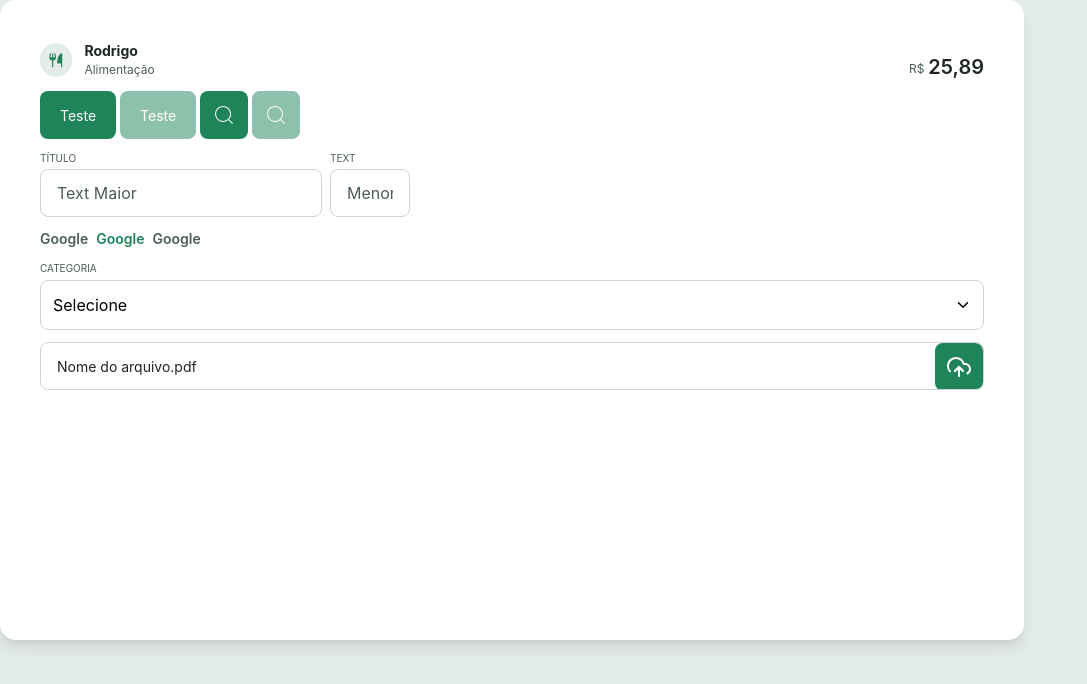
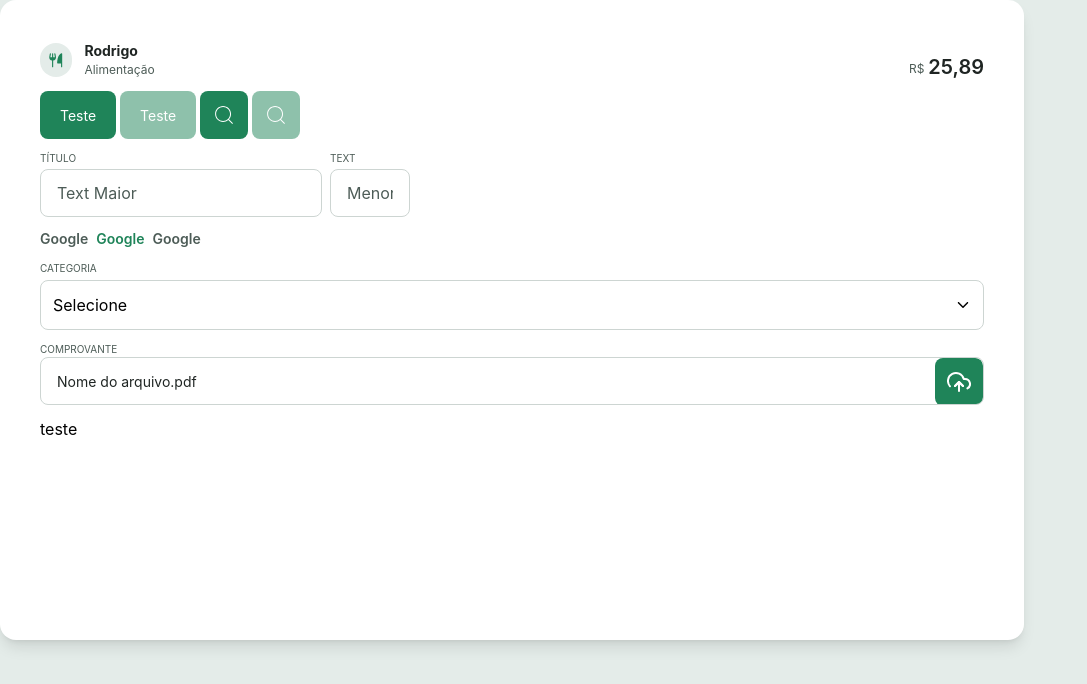
Before and after one commit to YasminFerrariDias/RefundSystem, a React (Vite) app: page / in a window 1280 px wide. Shown: the top 684 px of the page, without its empty margins (0-1087 px from the left). Built offline with nearby package versions, Linux system fonts and the light colour scheme.

Commit message:
Adicionando titulo no inputPDF

```diff
--- a/src/components/Input/InputPDF.tsx
+++ b/src/components/Input/InputPDF.tsx
@@ -22,6 +22,7 @@ export function InputPDF() {
           }
         }}
       />
+      <Text size="xs" textColor="gray200">COMPROVANTE</Text>
       <div
         className={`
           w-full h-12 relative group bg-white border border-gray-300 rounded-lg overflow-hidden
--- /dev/null
+++ b/src/components/Input/previewPDF.tsx
@@ -0,0 +1,7 @@
+export function PreviewPDF() {
+  return (
+    <>
+    teste
+    </>
+  )
+}
--- a/src/pages/components.tsx
+++ b/src/pages/components.tsx
@@ -7,6 +7,7 @@ import { Request } from "../components/Request";
 import { CiSearch } from "react-icons/ci";
 import { Select } from "../components/Select/Select";
 import { InputPDF } from "../components/Input/InputPDF";
+import { PreviewPDF } from "../components/Input/previewPDF";
 
 export function Components() {
   return (
@@ -40,6 +41,10 @@ export function Components() {
         <div>
           <InputPDF />
         </div>
+
+        <div>
+          <PreviewPDF />
+        </div>
       </CardContainer>
     </div>
   )
```
